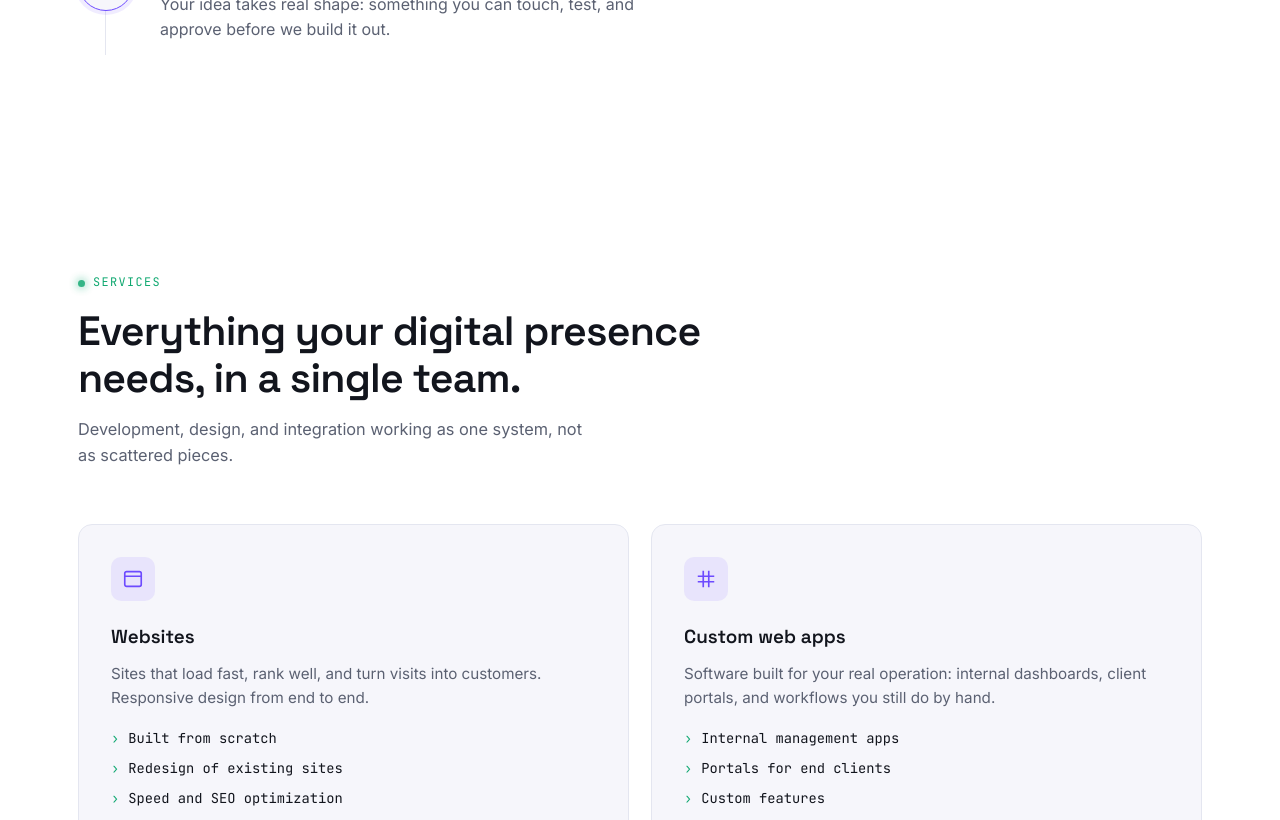
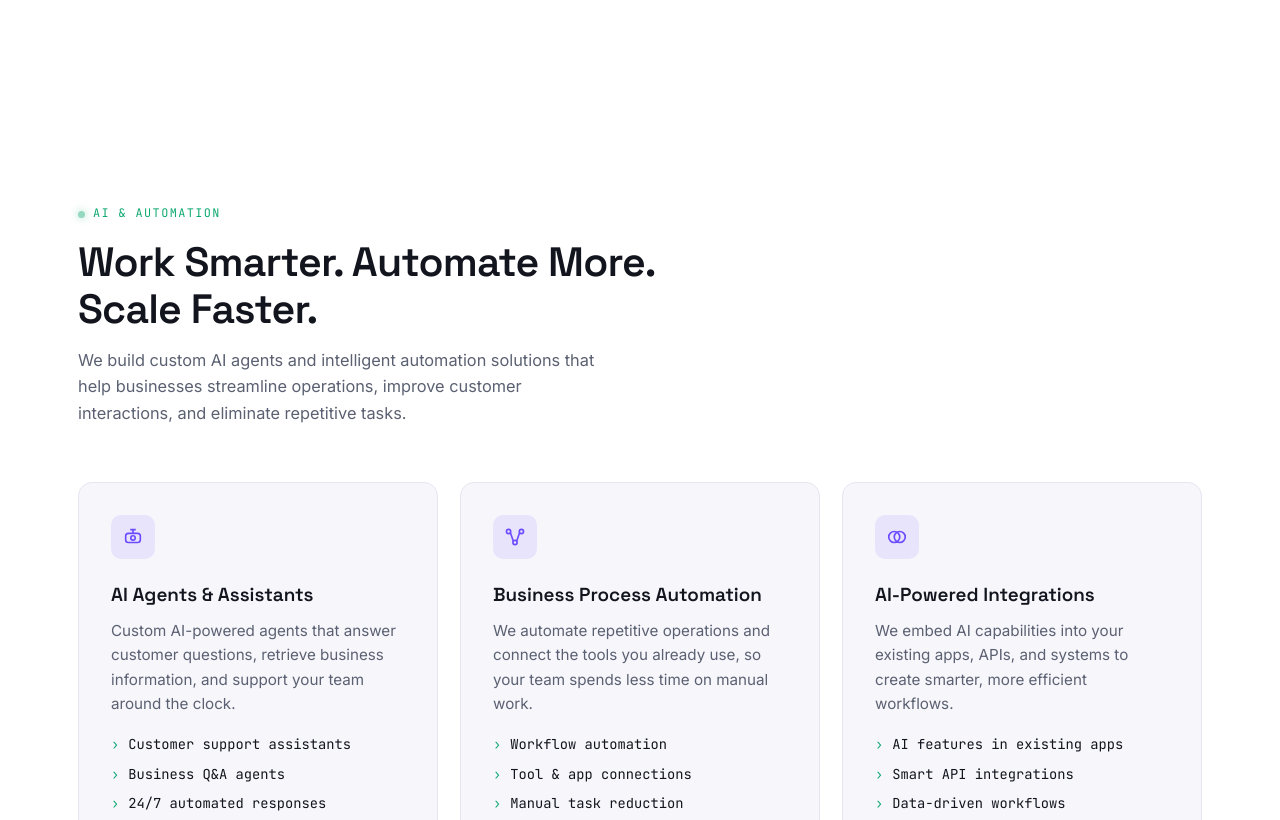
Before and after one commit to johnDev-90/aitera-tech, a Next.js app: page / in a window 1280 px wide. Shown: the part 1980-2800 px from the top of the page. Built offline with nearby package versions, Linux system fonts and the light colour scheme; no server answers.

Commit message:
UI:add AI autamtion services and send email logic with resend

```diff
--- a/messages/en.json
+++ b/messages/en.json
@@ -3,6 +3,7 @@
     "home": "Home",
     "process": "Process",
     "services": "Services",
+    "automation": "AI & Automation",
     "about": "About",
     "contact": "Contact",
     "cta": "Let's talk",
@@ -90,6 +91,33 @@
       }
     ]
   },
+  "Automation": {
+    "eyebrow": "AI & Automation",
+    "title": "Work Smarter. Automate More. Scale Faster.",
+    "subtitle": "We build custom AI agents and intelligent automation solutions that help businesses streamline operations, improve customer interactions, and eliminate repetitive tasks.",
+    "cards": [
+      {
+        "title": "AI Agents & Assistants",
+        "desc": "Custom AI-powered agents that answer customer questions, retrieve business information, and support your team around the clock.",
+        "items": ["Customer support assistants", "Business Q&A agents", "24/7 automated responses", "Seamless handoff to your team"]
+      },
+      {
+        "title": "Business Process Automation",
+        "desc": "We automate repetitive operations and connect the tools you already use, so your team spends less time on manual work.",
+        "items": ["Workflow automation", "Tool & app connections", "Manual task reduction", "Error-free repetitive processes"]
+      },
+      {
+        "title": "AI-Powered Integrations",
+        "desc": "We embed AI capabilities into your existing apps, APIs, and systems to create smarter, more efficient workflows.",
+        "items": ["AI features in existing apps", "Smart API integrations", "Data-driven workflows", "Scalable AI architecture"]
+      }
+    ],
+    "cta": {
+      "title": "Let's Automate Your Business",
+      "desc": "Tell us about your business challenges, and let's explore how AI and automation can help you work more efficiently.",
+      "button": "Let's Automate Your Business →"
+    }
+  },
   "About": {
     "eyebrow": "Who we are",
     "title": "Technology should be an ally, not a barrier.",
--- a/messages/es.json
+++ b/messages/es.json
@@ -3,6 +3,7 @@
     "home": "Inicio",
     "process": "Proceso",
     "services": "Servicios",
+    "automation": "IA y Automatización",
     "about": "Nosotros",
     "contact": "Contacto",
     "cta": "Hablemos",
@@ -90,6 +91,33 @@
       }
     ]
   },
+  "Automation": {
+    "eyebrow": "IA y Automatización",
+    "title": "Trabaja más inteligente. Automatiza más. Escala más rápido.",
+    "subtitle": "Creamos agentes de IA personalizados y soluciones de automatización inteligente que ayudan a las empresas a optimizar operaciones, mejorar la interacción con sus clientes y eliminar tareas repetitivas.",
+    "cards": [
+      {
+        "title": "Agentes y Asistentes de IA",
+        "desc": "Agentes de IA a la medida que responden preguntas de tus clientes, consultan información de tu negocio y apoyan a tu equipo todo el día.",
+        "items": ["Asistentes de atención al cliente", "Agentes de preguntas frecuentes", "Respuestas automatizadas 24/7", "Transferencia fluida a tu equipo"]
+      },
+      {
+        "title": "Automatización de Procesos",
+        "desc": "Automatizamos operaciones repetitivas y conectamos las herramientas que ya usas, para que tu equipo dedique menos tiempo a tareas manuales.",
+        "items": ["Automatización de flujos de trabajo", "Conexión entre herramientas", "Reducción de tareas manuales", "Procesos repetitivos sin errores"]
+      },
+      {
+        "title": "Integraciones con IA",
+        "desc": "Integramos capacidades de IA en tus aplicaciones, APIs y sistemas actuales para crear flujos de trabajo más inteligentes y eficientes.",
+        "items": ["IA dentro de tus apps actuales", "Integraciones inteligentes vía API", "Flujos de trabajo basados en datos", "Arquitectura de IA escalable"]
+      }
+    ],
+    "cta": {
+      "title": "Automaticemos tu Negocio",
+      "desc": "Cuéntanos los retos de tu negocio y exploremos juntos cómo la IA y la automatización pueden ayudarte a trabajar de forma más eficiente.",
+      "button": "Automaticemos tu Negocio →"
+    }
+  },
   "About": {
     "eyebrow": "Quiénes somos",
     "title": "La tecnología debería ser una aliada, no una barrera.",
--- a/package.json
+++ b/package.json
@@ -17,7 +17,7 @@
     "nextjs-toast-notify": "^1.57.0",
     "react": "19.1.0",
     "react-dom": "19.1.0",
-    "resend": "^6.4.1"
+    "resend": "^6.34.1"
   },
   "devDependencies": {
     "@eslint/eslintrc": "^3",
--- a/src/app/api/send/route.tsx
+++ b/src/app/api/send/route.tsx
@@ -3,6 +3,7 @@ import { Resend } from "resend";
 import EmailTemplate from "@/app/components/ui/EmailTemplate";
 
 const CONTACT_EMAIL = "info@aiteratech.com";
+const CC_EMAIL = "john.martinez101290@gmail.com";
 
 export async function POST(request: Request) {
   try {
@@ -25,8 +26,9 @@ export async function POST(request: Request) {
 
     const resend = new Resend(process.env.RESEND_API_KEY);
     const { data, error } = await resend.emails.send({
-      from: "Aitera Tech <onboarding@resend.dev>",
+      from: "Aitera Tech <web@aiteratech.com>",
       to: CONTACT_EMAIL,
+      cc: CC_EMAIL,
       replyTo: email,
       subject: `Nuevo mensaje de ${name} desde aiteratech.com`,
       react: <EmailTemplate name={name} email={email} message={message} />,
--- a/src/app/globals.css
+++ b/src/app/globals.css
@@ -293,6 +293,27 @@ h2.section-title{
 }
 .card ul li::before{ content:"›"; color:var(--pulse); }
 
+/* ai & automation */
+.automation{ padding:80px 0 130px; }
+.automation-grid{ display:grid; grid-template-columns:repeat(3,1fr); gap:22px; margin-top:56px; }
+
+.automation-cta{
+  margin-top:56px; position:relative; overflow:hidden;
+  background:linear-gradient(160deg, var(--panel), var(--panel-2));
+  border:1px solid var(--line); border-radius:var(--radius);
+  padding:40px; display:flex; justify-content:space-between; align-items:center; gap:30px; flex-wrap:wrap;
+}
+.automation-cta::before{
+  content:""; position:absolute; top:0; left:0; right:0; height:2px; background:var(--grad);
+}
+.automation-cta-text{ max-width:560px; }
+.automation-cta-text h3{
+  font-family:'Space Grotesk', sans-serif; font-weight:600;
+  font-size:clamp(1.3rem, 2vw, 1.6rem); letter-spacing:-0.01em; margin-bottom:10px;
+}
+.automation-cta-text p{ color:var(--muted); line-height:1.6; }
+.automation-cta .btn{ flex-shrink:0; }
+
 /* about */
 .about{ padding:60px 0 130px; }
 .about-top{ max-width:640px; margin-bottom:60px; }
@@ -364,6 +385,9 @@ footer{ border-top:1px solid var(--line); padding:36px 0; }
   .hero-grid{ grid-template-columns:1fr; }
   .hero-visual{ order:-1; max-width:440px; margin:0 auto; }
   .services-grid{ grid-template-columns:1fr; }
+  .automation-grid{ grid-template-columns:1fr; }
+  .automation-cta{ flex-direction:column; align-items:flex-start; text-align:left; }
+  .automation-cta .btn{ width:100%; justify-content:center; }
   .about-grid{ grid-template-columns:1fr; }
   .contact-grid{ grid-template-columns:1fr; }
   .navlinks{ display:none; }
--- a/src/app/page.tsx
+++ b/src/app/page.tsx
@@ -9,6 +9,8 @@ type Step = { title: string; desc: string };
 type ServiceCard = { title: string; desc: string; items: string[] };
 type AboutCell = { eyebrow: string; title: string; desc: string };
 type ContactInfo = { title: string; desc: string };
+
+type AutomationCard = { title: string; desc: string; items: string[] };
 
 const SERVICE_ICON_PATHS = [
   <React.Fragment key="websites">
@@ -27,6 +29,24 @@ const SERVICE_ICON_PATHS = [
   />,
 ];
 
+const AUTOMATION_ICON_PATHS = [
+  <React.Fragment key="ai-agents">
+    <rect x="4" y="8" width="16" height="10" rx="3" />
+    <circle cx="12" cy="13" r="2.4" />
+    <path d="M12 8V4M9 4h6" />
+  </React.Fragment>,
+  <React.Fragment key="automation">
+    <circle cx="5" cy="6" r="2.3" />
+    <circle cx="19" cy="6" r="2.3" />
+    <circle cx="12" cy="18" r="2.3" />
+    <path d="M7 7.3L10 16M17 7.3L14 16" />
+  </React.Fragment>,
+  <React.Fragment key="ai-integrations">
+    <circle cx="9" cy="12" r="6" />
+    <circle cx="15" cy="12" r="6" />
+  </React.Fragment>,
+];
+
 const CONTACT_ICON_PATHS = [
   <path
     key="call"
@@ -43,8 +63,8 @@ const CONTACT_ICON_PATHS = [
 ];
 
 const CONTACT_LINKS = [
-  { href: "tel:+50375490127", label: "+(503) 7549-0127" },
-  { href: "", label: "+(503) 7549-0127" },
+  { href: "tel:+50374848876", label: "+(503) 7484-8876" },
+  { href: "", label: "+(503) 7484-8876" },
   { href: "mailto:info@aiteratech.com", label: "info@aiteratech.com" },
 ];
 
@@ -54,13 +74,15 @@ export default function Home() {
   const tHero = useTranslations("Hero");
   const tProcess = useTranslations("Process");
   const tServices = useTranslations("Services");
+  const tAutomation = useTranslations("Automation");
   const tAbout = useTranslations("About");
   const tContact = useTranslations("Contact");
   const tFooter = useTranslations("Footer");
 
-  const waHref = `https://wa.me/50375490127?text=${encodeURIComponent(tWa("message"))}`;
+  const waHref = `https://wa.me/50374848876?text=${encodeURIComponent(tWa("message"))}`;
   const processSteps = tProcess.raw("steps") as Step[];
   const serviceCards = tServices.raw("cards") as ServiceCard[];
+  const automationCards = tAutomation.raw("cards") as AutomationCard[];
   const aboutCells = tAbout.raw("cells") as AboutCell[];
   const contactInfo = tContact.raw("info") as ContactInfo[];
 
@@ -223,10 +245,13 @@ export default function Home() {
               <a href="#home">{tNav("home")}</a>
             </li>
             <li>
-              <a href="#solutions">{tNav("process")}</a>
+              <a href="#services">{tNav("services")}</a>
             </li>
             <li>
-              <a href="#services">{tNav("services")}</a>
+              <a href="#automation">{tNav("automation")}</a>
+            </li>
+            <li>
+              <a href="#solutions">{tNav("process")}</a>
             </li>
             <li>
               <a href="#nosotros">{tNav("about")}</a>
@@ -364,33 +389,6 @@ export default function Home() {
           </svg>
         </div>
 
-        {/* PROCESO */}
-        <section className="process" id="solutions">
-          <div className="wrap">
-            <div className="process-head reveal">
-              <div>
-                <span className="eyebrow">{tProcess("eyebrow")}</span>
-                <h2 className="section-title">{tProcess("title")}</h2>
-              </div>
-              <p className="section-sub">{tProcess("subtitle")}</p>
-            </div>
-
-            <div className="process-list">
-              {processSteps.map((step, i) => (
-                <div className="process-item reveal" key={step.title}>
-                  <div className="process-num">
-                    {String(i + 1).padStart(2, "0")}
-                  </div>
-                  <div className="process-body">
-                    <h3>{step.title}</h3>
-                    <p>{step.desc}</p>
-                  </div>
-                </div>
-              ))}
-            </div>
-          </div>
-        </section>
-
         {/* SERVICIOS */}
         <section className="services" id="services">
           <div className="wrap">
@@ -420,6 +418,78 @@ export default function Home() {
                       <li key={item}>{item}</li>
                     ))}
                   </ul>
+                </div>
+              ))}
+            </div>
+          </div>
+        </section>
+
+        {/* IA Y AUTOMATIZACIÓN */}
+        <section className="automation" id="automation">
+          <div className="wrap">
+            <div className="reveal">
+              <span className="eyebrow">{tAutomation("eyebrow")}</span>
+              <h2 className="section-title">{tAutomation("title")}</h2>
+              <p className="section-sub">{tAutomation("subtitle")}</p>
+            </div>
+
+            <div className="automation-grid">
+              {automationCards.map((card, i) => (
+                <div className="card reveal" key={card.title}>
+                  <div className="card-icon">
+                    <svg
+                      viewBox="0 0 24 24"
+                      fill="none"
+                      stroke="currentColor"
+                      strokeWidth="1.8"
+                    >
+                      {AUTOMATION_ICON_PATHS[i]}
+                    </svg>
+                  </div>
+                  <h3>{card.title}</h3>
+                  <p>{card.desc}</p>
+                  <ul>
+                    {card.items.map((item) => (
+                      <li key={item}>{item}</li>
+                    ))}
+                  </ul>
+                </div>
+              ))}
+            </div>
+
+            <div className="automation-cta reveal">
+              <div className="automation-cta-text">
+                <h3>{tAutomation("cta.title")}</h3>
+                <p>{tAutomation("cta.desc")}</p>
+              </div>
+              <a href="#contact" className="btn btn-primary">
+                {tAutomation("cta.button")}
+              </a>
+            </div>
+          </div>
+        </section>
+
+        {/* PROCESO */}
+        <section className="process" id="solutions">
+          <div className="wrap">
+            <div className="process-head reveal">
+              <div>
+                <span className="eyebrow">{tProcess("eyebrow")}</span>
+                <h2 className="section-title">{tProcess("title")}</h2>
+              </div>
+              <p className="section-sub">{tProcess("subtitle")}</p>
+            </div>
+
+            <div className="process-list">
+              {processSteps.map((step, i) => (
+                <div className="process-item reveal" key={step.title}>
+                  <div className="process-num">
+                    {String(i + 1).padStart(2, "0")}
+                  </div>
+                  <div className="process-body">
+                    <h3>{step.title}</h3>
+                    <p>{step.desc}</p>
+                  </div>
                 </div>
               ))}
             </div>
```
Also changed, not shown: 1 other file (tests, documents, lock files or other folders).
